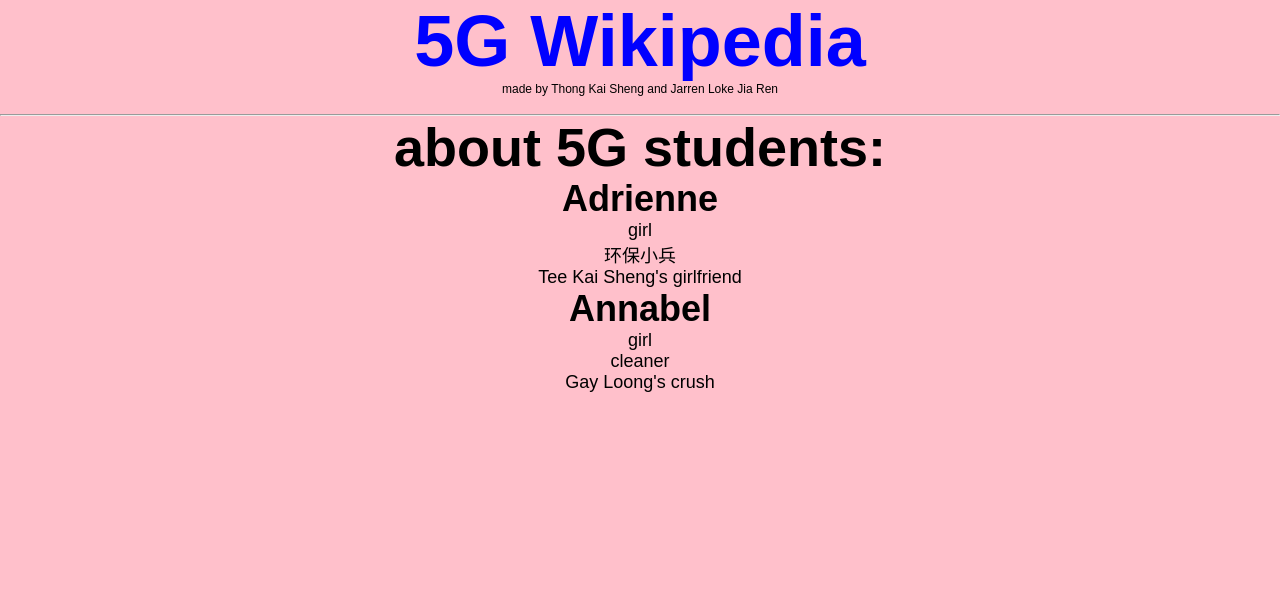
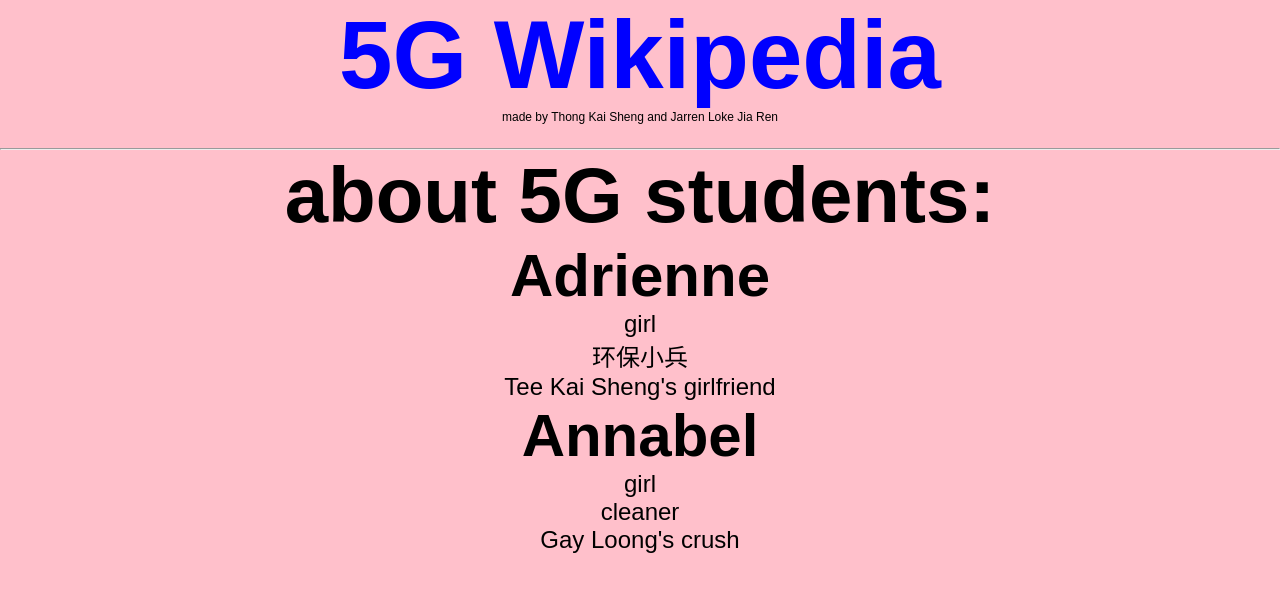
Before and after one commit to ashley3013-sys/5G-Wikipedia, a plain HTML site: page index.html in a window 1280 px wide. Drawn offline with Linux system fonts and the light colour scheme.

Commit message:
Increase font sizes for headings and text

```diff
--- a/index.html
+++ b/index.html
@@ -26,24 +26,24 @@
 
       h1 {
         color: blue;
-        font-size: 6rem;
+        font-size: 8rem;
       }
 
       h2 {
-        font-size: 4.5rem;
+        font-size: 6.5rem;
       }
 
       h3 {
-        font-size: 3rem;
+        font-size: 5rem;
       }
 
       span,
       li {
-        font-size: 1.5rem;
+        font-size: 2rem;
       }
 
       p {
-        margin-bottom: 1.5rem;
+        margin-bottom: 2rem;
         color: black;
       }
 
```
